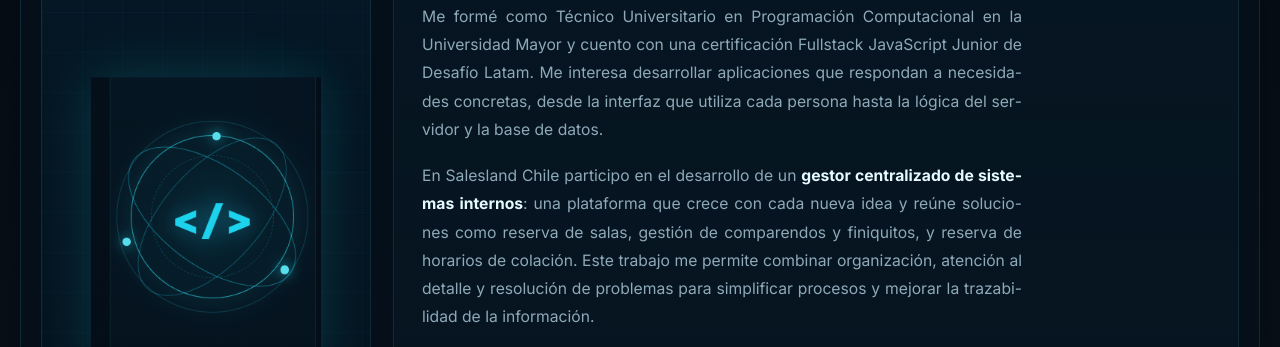
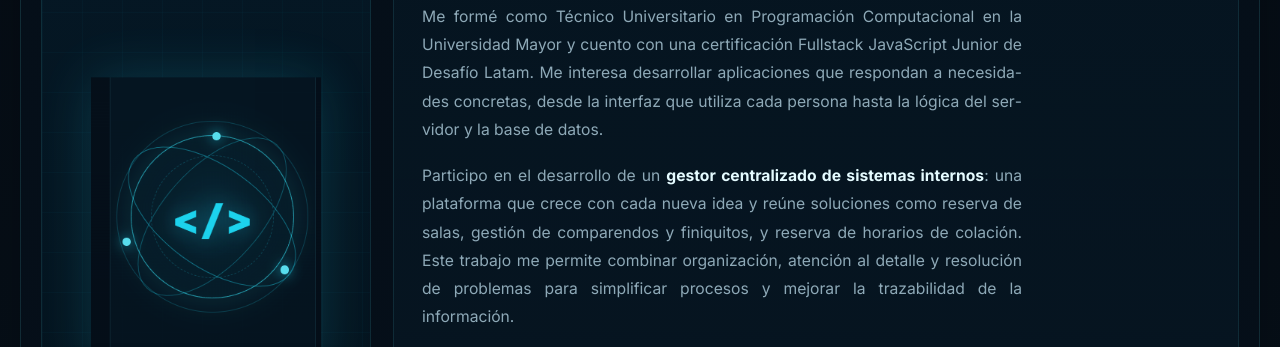
Before and after one commit to RomiBeca/portafolio, a plain HTML site: page index.html in a window 1280 px wide. Shown: the part 1608-1955 px from the top of the page. Drawn offline with Linux system fonts and the light colour scheme.

Commit message:
correccion v2

```diff
--- a/index.html
+++ b/index.html
@@ -123,7 +123,7 @@
 <div class="kicker eyebrow">Sobre mí</div>
 <h4>Tecnología con propósito</h4>
 <p>Me formé como Técnico Universitario en Programación Computacional en la Universidad Mayor y cuento con una certificación Fullstack JavaScript Junior de Desafío Latam. Me interesa desarrollar aplicaciones que respondan a necesidades concretas, desde la interfaz que utiliza cada persona hasta la lógica del servidor y la base de datos.</p>
-<p>En Salesland Chile participo en el desarrollo de un <strong>gestor centralizado de sistemas internos</strong>: una plataforma que crece con cada nueva idea y reúne soluciones como reserva de salas, gestión de comparendos y finiquitos, y reserva de horarios de colación. Este trabajo me permite combinar organización, atención al detalle y resolución de problemas para simplificar procesos y mejorar la trazabilidad de la información.</p>
+<p> Participo en el desarrollo de un <strong>gestor centralizado de sistemas internos</strong>: una plataforma que crece con cada nueva idea y reúne soluciones como reserva de salas, gestión de comparendos y finiquitos, y reserva de horarios de colación. Este trabajo me permite combinar organización, atención al detalle y resolución de problemas para simplificar procesos y mejorar la trazabilidad de la información.</p>
 <p>Disfruto aprender de manera autónoma, explorar tecnologías y dar forma a ideas útiles. También me motivan los proyectos que conectan <strong>tecnología y deporte</strong>, las aplicaciones educativas y el desarrollo de videojuegos. Busco seguir creciendo como desarrolladora mientras creo herramientas que aporten valor a las personas y sus comunidades.</p>
 <div class="values">
 <div class="value"><i>♡</i> Me motiva el aprendizaje continuo</div>
```
